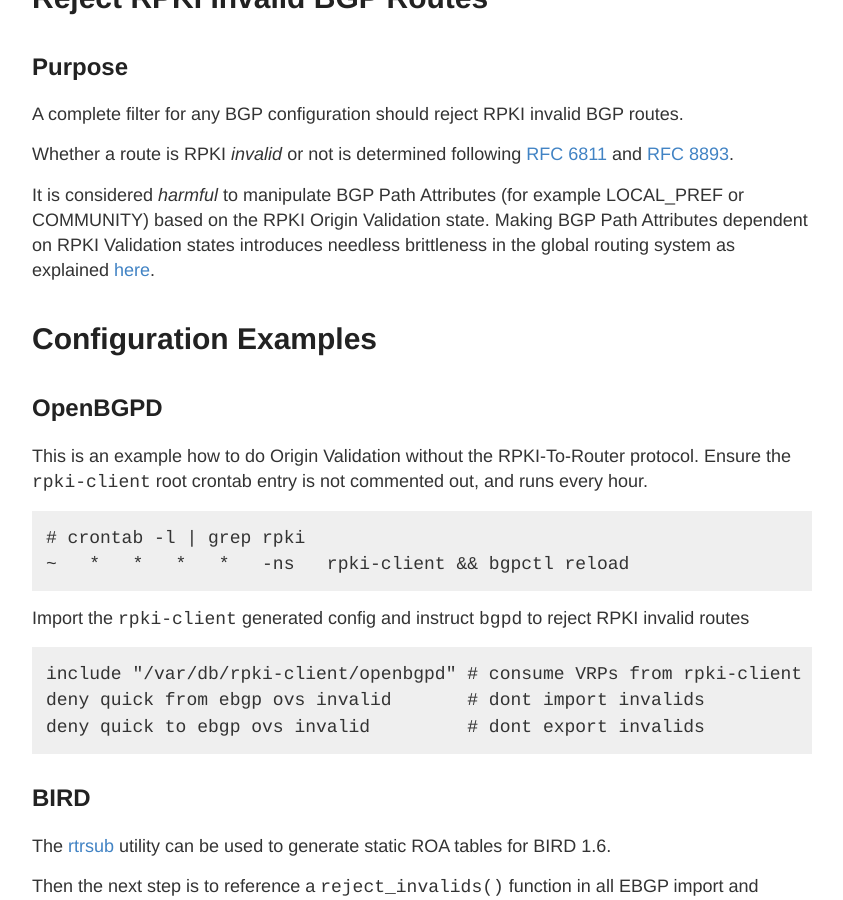
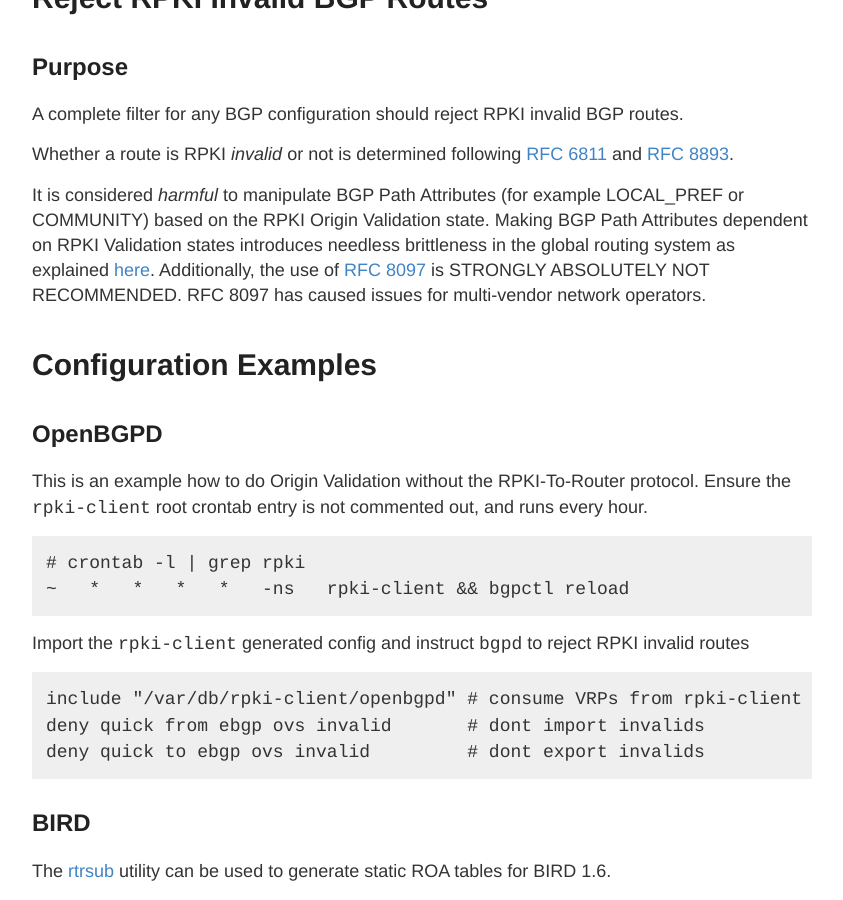
Before and after one commit to NLNOG/bgpfilterguide, a Jekyll site: the page built from guides/reject_invalids.md, in a window 1280 px wide and 900 px high, scrolled down 487 px. Shown: the whole window, without its empty margins (218-1061 px from the left). Built offline with Jekyll 4.4.1, drawn with Linux system fonts in a browser that asks for light colours.

Commit message:
thanks jayb

```diff
--- a/guides/reject_invalids.md
+++ b/guides/reject_invalids.md
@@ -17,6 +17,8 @@
 
 It is considered *harmful* to manipulate BGP Path Attributes (for example LOCAL_PREF or COMMUNITY) based on the RPKI Origin Validation state.
 Making BGP Path Attributes dependent on RPKI Validation states introduces needless brittleness in the global routing system as explained [here](https://mailarchive.ietf.org/arch/msg/sidrops/dwQi9lgYKRVctdlMAHhtgYkzhSM/).
+Additionally, the use of [RFC 8097](https://tools.ietf.org/html/rfc8097) is STRONGLY ABSOLUTELY NOT RECOMMENDED.
+RFC 8097 has caused issues for multi-vendor network operators.
 
 # Configuration Examples
 
```
